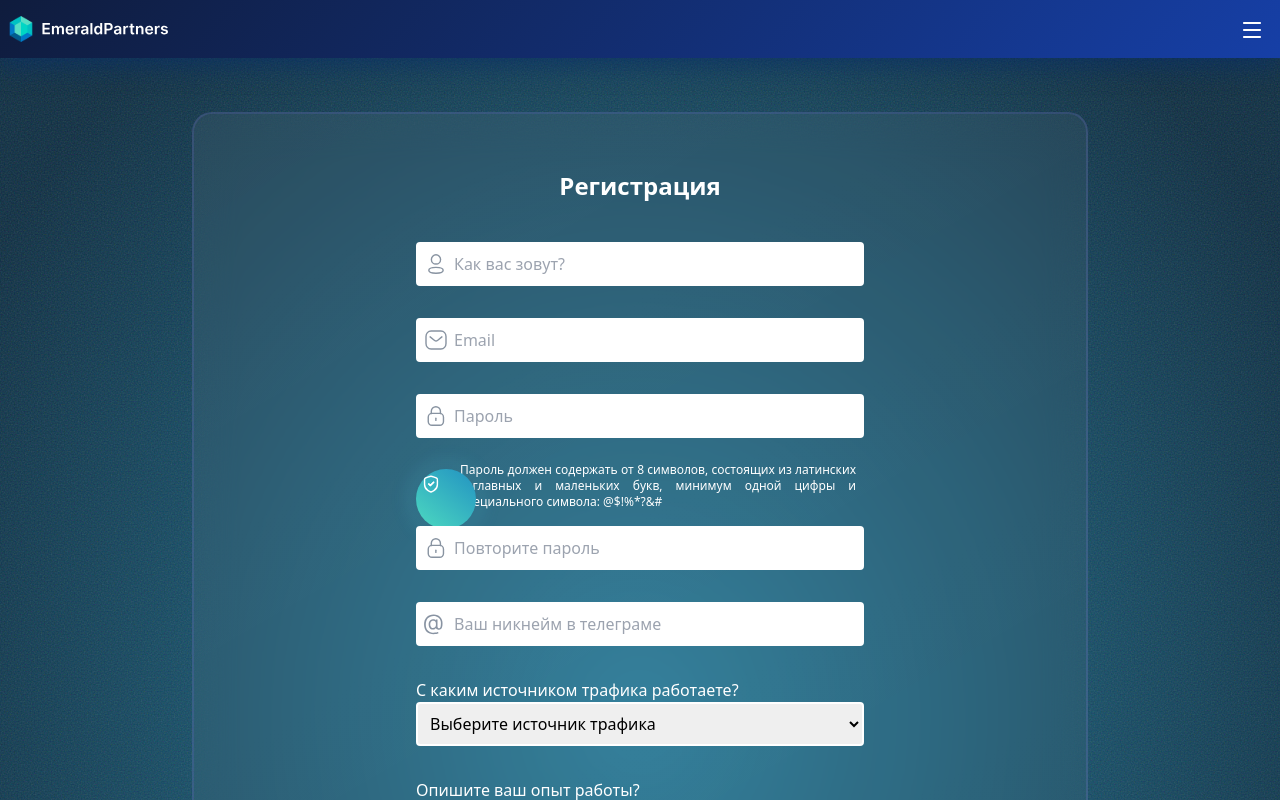
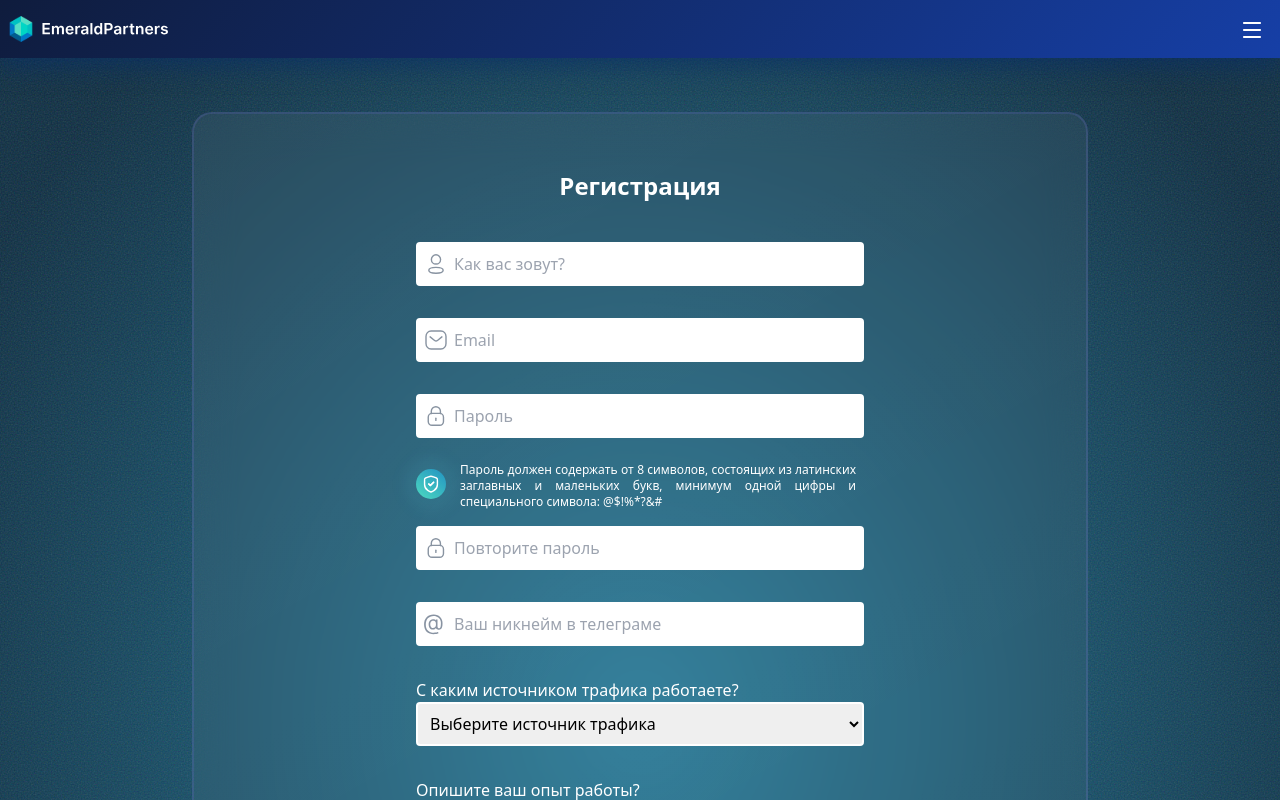
Before and after one commit to egoronok123/Emerald, a React (Vite) app: page /registration in a window 1280 px wide. Shown: the top 800 px of the page. Built offline with nearby package versions, Linux system fonts and the light colour scheme.

Commit message:
init: emerald project

```diff
--- a/src/components/TelegramForm.tsx
+++ b/src/components/TelegramForm.tsx
@@ -486,7 +486,7 @@ const RegistrationForm: React.FC = () => {
               )}
             </div>
             <div>
-              <div className="svgBlock  mt-[0.45rem]  ">
+              <div className="svgBlock2  mt-[0.45rem]  ">
                 <svg className="svgImage3">
                   <image href={shieldDone} className="svgImage4"/>
                 </svg>
--- a/src/index.css
+++ b/src/index.css
@@ -102,7 +102,19 @@ body{
       border-radius: 50%;
 
    }
-
+   .svgBlock2:before{
+      position: absolute;
+      content: '';
+      top: 0;
+      left: 0;
+      border-radius: 50%;
+      filter: blur(7px);
+      transform: scale(1.04);
+      box-shadow: 0 0 10px 2px rgba(92, 210, 222, 0.44);
+      z-index: -1;
+      width: 100%;
+      height: 100%;
+   }
    .svgImage3{
       position: absolute;
       left:5px;
```
